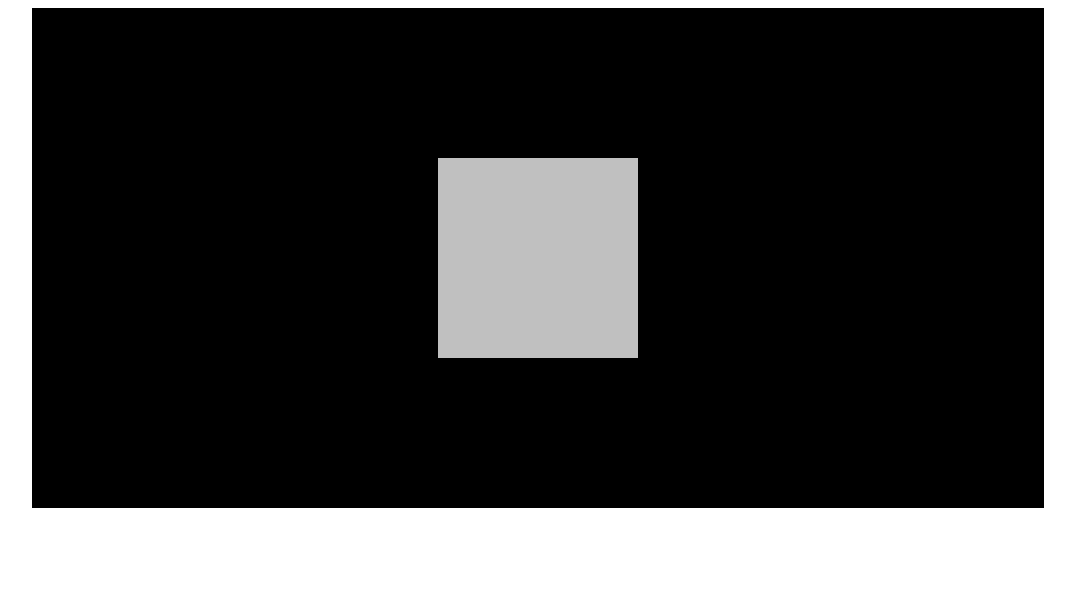
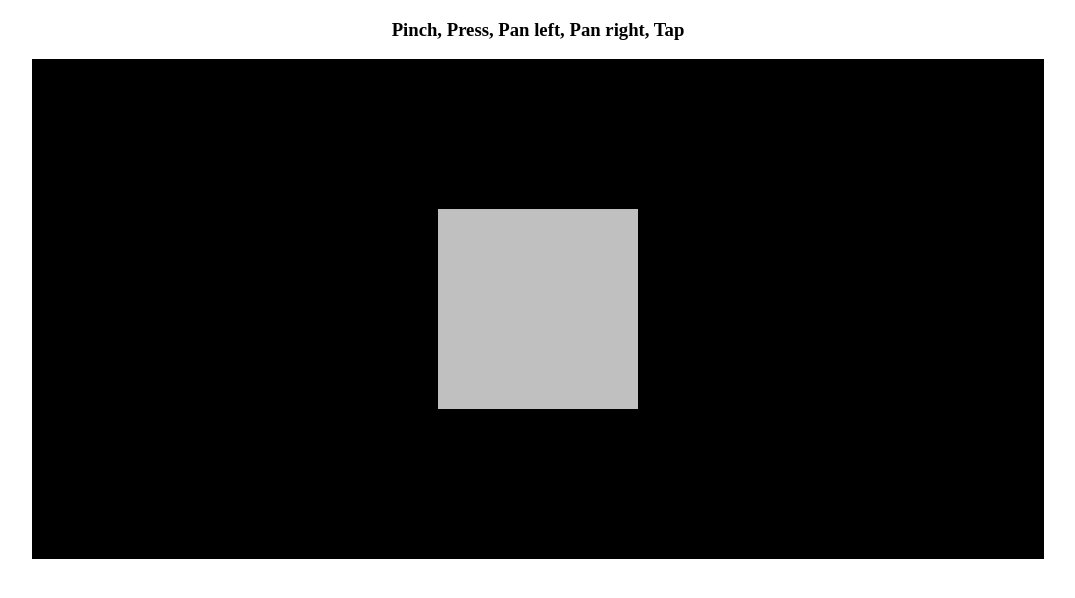
Before and after one commit to karthik-sadanand/karthik-sadanand.github.io, a plain HTML site: page index.html in a window 1280 px wide. Shown: the whole page, without its empty margins (102-1177 px from the left). Drawn offline with Linux system fonts and the light colour scheme.

Commit message:
Update index.html

```diff
--- a/index.html
+++ b/index.html
@@ -10,7 +10,7 @@
 
     <meta name="viewport" content="user-scalable=no, width=device-width, initial-scale=1, maximum-scale=1">
     <body>
-
+        <center><h3>Pinch, Press, Pan left, Pan right, Tap</h3></center>
         <div class="containerOne" id="containerOne">
             <div class="imageHolder">
                 <div id="myElement"></div>
```
